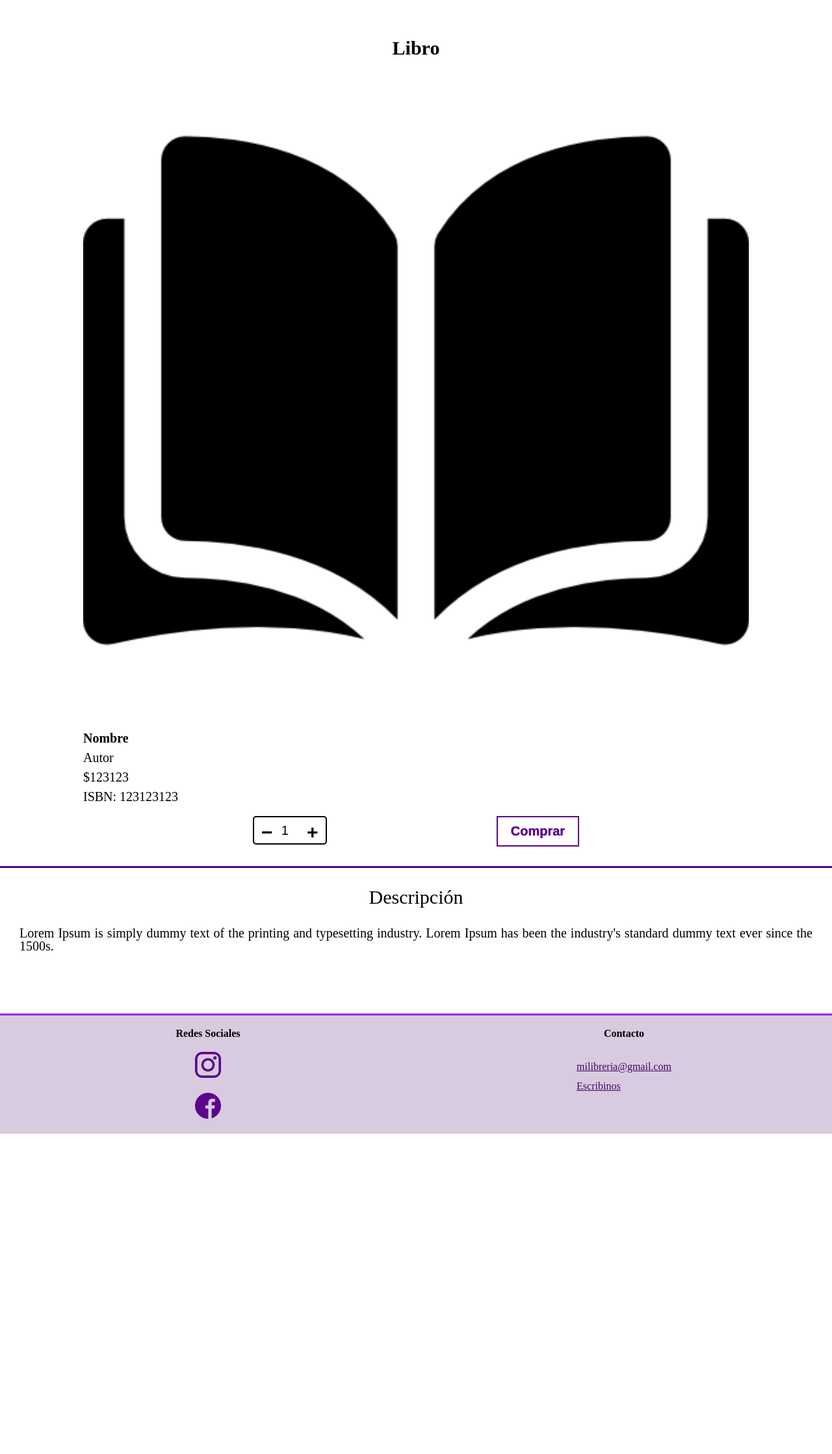
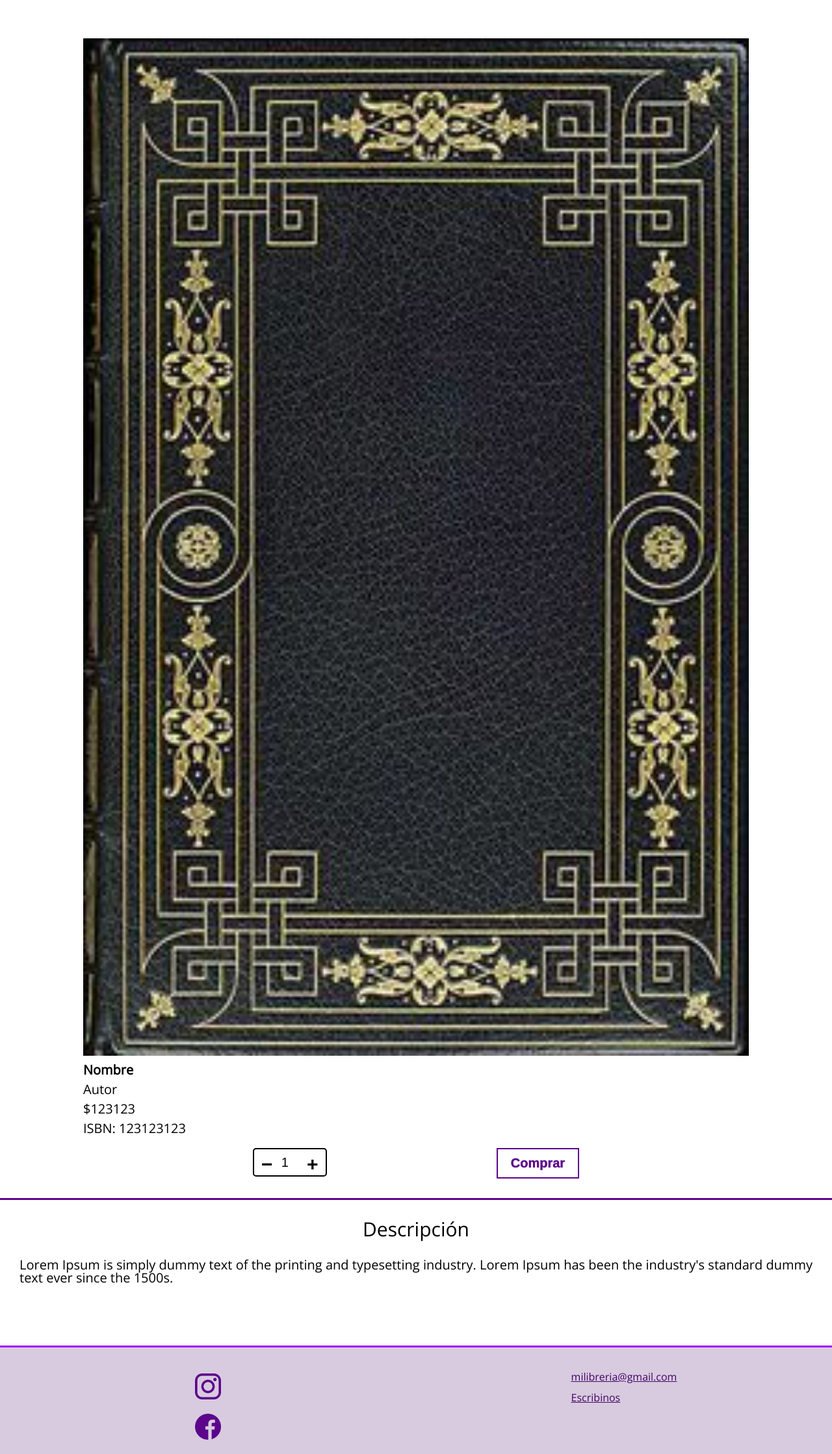
Before and after one commit to MatiasHerrneder/UNLu-PAW-Libreria, a PHP site: page /libro.html in a window 1280 px wide. Shown: the part 161-2399 px from the top of the page at 65% size. Before the commit the page ends 1906 px from the top, so only its background shows below. Run offline with PHP 8.4, Linux system fonts and the light colour scheme.

Commit message:
common css y open sans

```diff
--- a/about_us.html
+++ b/about_us.html
@@ -4,7 +4,7 @@
     <meta charset="utf-8">
     <meta name="viewport" content="width=device-width, initial-scale=1.0">
     <title>Sobre nosotros</title>
-    <link rel="stylesheet" href="css/reset.css">
+    <link rel="stylesheet" href="css/styles.css">
     <link rel="stylesheet" href="css/header.css">
     <link rel="stylesheet" href="css/about_us.css">
     <link rel="stylesheet" href="css/footer.css">
--- a/carrito.html
+++ b/carrito.html
@@ -4,8 +4,8 @@
   <meta charset="utf-8">
   <meta name="viewport" content="width=device-width, initial-scale=1.0">
   <title>Carrito</title>
+  <link rel="stylesheet" href="css/styles.css">
   <link rel="stylesheet" href="css/header.css">
-  <link rel="stylesheet" href="css/reset.css">
   <link rel="stylesheet" href="css/carrito.css">
   <link rel="stylesheet" href="css/footer.css">
   <link rel="stylesheet" href="css/elements.css">
--- a/compraDestino.html
+++ b/compraDestino.html
@@ -4,7 +4,7 @@
   <meta charset="utf-8">
   <meta name="viewport" content="width=device-width, initial-scale=1.0">
   <title>Compra</title>
-  <link rel="stylesheet" href="css/reset.css">
+  <link rel="stylesheet" href="css/styles.css">
   <link rel="stylesheet" href="css/header.css">
   <link rel="stylesheet" href="css/elements.css">
   <link rel="stylesheet" href="css/compraDestino.css">
--- a/contact.html
+++ b/contact.html
@@ -4,7 +4,7 @@
     <meta charset="utf-8">
     <title>Contacto</title>
     <meta name="viewport" content="width=device-width, initial-scale=1.0">
-    <link rel="stylesheet" href="css/reset.css">
+    <link rel="stylesheet" href="css/styles.css">
     <link rel="stylesheet" href="css/header.css">
     <link rel="stylesheet" href="css/footer.css">
     <link rel="stylesheet" href="css/contact.css">
--- a/css/libro.css
+++ b/css/libro.css
@@ -2,6 +2,10 @@
 
 main {
     margin-top: 220px;
+}
+
+h1 {
+    display: none;
 }
 
 .section-book > h1 {
--- /dev/null
+++ b/css/styles.css
@@ -0,0 +1,12 @@
+@import url('./reset.css');
+
+@font-face {
+    font-family: 'openSans';
+    src: url('../fonts/OpenSans-Regular.ttf') format('truetype');
+    font-weight: normal;
+    font-style: normal;
+  }
+
+html {
+    font-family: "openSans";
+}
--- a/index.html
+++ b/index.html
@@ -4,7 +4,7 @@
     <meta charset="utf-8">
     <meta name="viewport" content="width=device-width, initial-scale=1.0">
     <title>Index</title>
-    <link rel="stylesheet" href="css/reset.css">
+    <link rel="stylesheet" href="css/styles.css">
     <link rel="stylesheet" href="css/header.css">
     <link rel="stylesheet" href="css/index.css">
     <link rel="stylesheet" href="css/footer.css">
--- a/libro.html
+++ b/libro.html
@@ -4,11 +4,11 @@
     <meta charset="utf-8">
     <meta name="viewport" content="width=device-width, initial-scale=1.0">
     <title>Index</title>
+    <link rel="stylesheet" href="css/styles.css">
     <link rel="stylesheet" href="css/header.css">
-    <link rel="stylesheet" href="css/reset.css">
-    <link rel="stylesheet" href="css/libro.css">
     <link rel="stylesheet" href="css/footer.css">
     <link rel="stylesheet" href="css/elements.css">
+    <link rel="stylesheet" href="css/libro.css">
 </head>
 <body>
 	<header class="header-app">
@@ -48,7 +48,7 @@
       <h1 class="book-title">Libro</h1>
       <article>
         <figure>
-          <img src="img/libro-abierto.png" alt="Portada del libro">
+          <img src="img/libro.jpg" alt="Portada del libro">
         </figure>
           <h3>Nombre</h3>
           <p>Autor</p>
--- a/login.html
+++ b/login.html
@@ -4,7 +4,7 @@
   <meta charset="utf-8">
   <meta name="viewport" content="width=device-width, initial-scale=1.0">
   <title>Login</title>
-  <link rel="stylesheet" href="css/reset.css">
+  <link rel="stylesheet" href="css/styles.css">
   <link rel="stylesheet" href="css/header.css">
   <link rel="stylesheet" href="css/footer.css">
   <link rel="stylesheet" href="css/elements.css">
--- a/medioPago.html
+++ b/medioPago.html
@@ -4,7 +4,7 @@
   <meta charset="utf-8">
   <meta name="viewport" content="width=device-width, initial-scale=1.0">
   <title>Compra</title>
-  <link rel="stylesheet" href="css/reset.css">
+  <link rel="stylesheet" href="css/styles.css">
   <link rel="stylesheet" href="css/header.css">
   <link rel="stylesheet" href="css/elements.css">
   <link rel="stylesheet" href="css/medioPago.css">
--- a/register.html
+++ b/register.html
@@ -4,7 +4,7 @@
   <meta charset="utf-8">
   <meta name="viewport" content="width=device-width, initial-scale=1.0">
   <title>Registro</title>
-  <link rel="stylesheet" href="css/reset.css">
+  <link rel="stylesheet" href="css/styles.css">
   <link rel="stylesheet" href="css/header.css">
   <link rel="stylesheet" href="css/footer.css">
   <link rel="stylesheet" href="css/elements.css">
--- a/tienda.html
+++ b/tienda.html
@@ -4,7 +4,7 @@
   <meta charset="utf-8">
   <meta name="viewport" content="width=device-width, initial-scale=1.0">
   <title>Tienda</title>
-  <link rel="stylesheet" href="css/reset.css">
+  <link rel="stylesheet" href="css/styles.css">
   <link rel="stylesheet" href="css/header.css">
   <link rel="stylesheet" href="css/footer.css">
   <link rel="stylesheet" href="css/elements.css">
```
Also changed, not shown: css/elements.css (+0 -8 lines), fonts/OpenSans-Regular.ttf (added).
